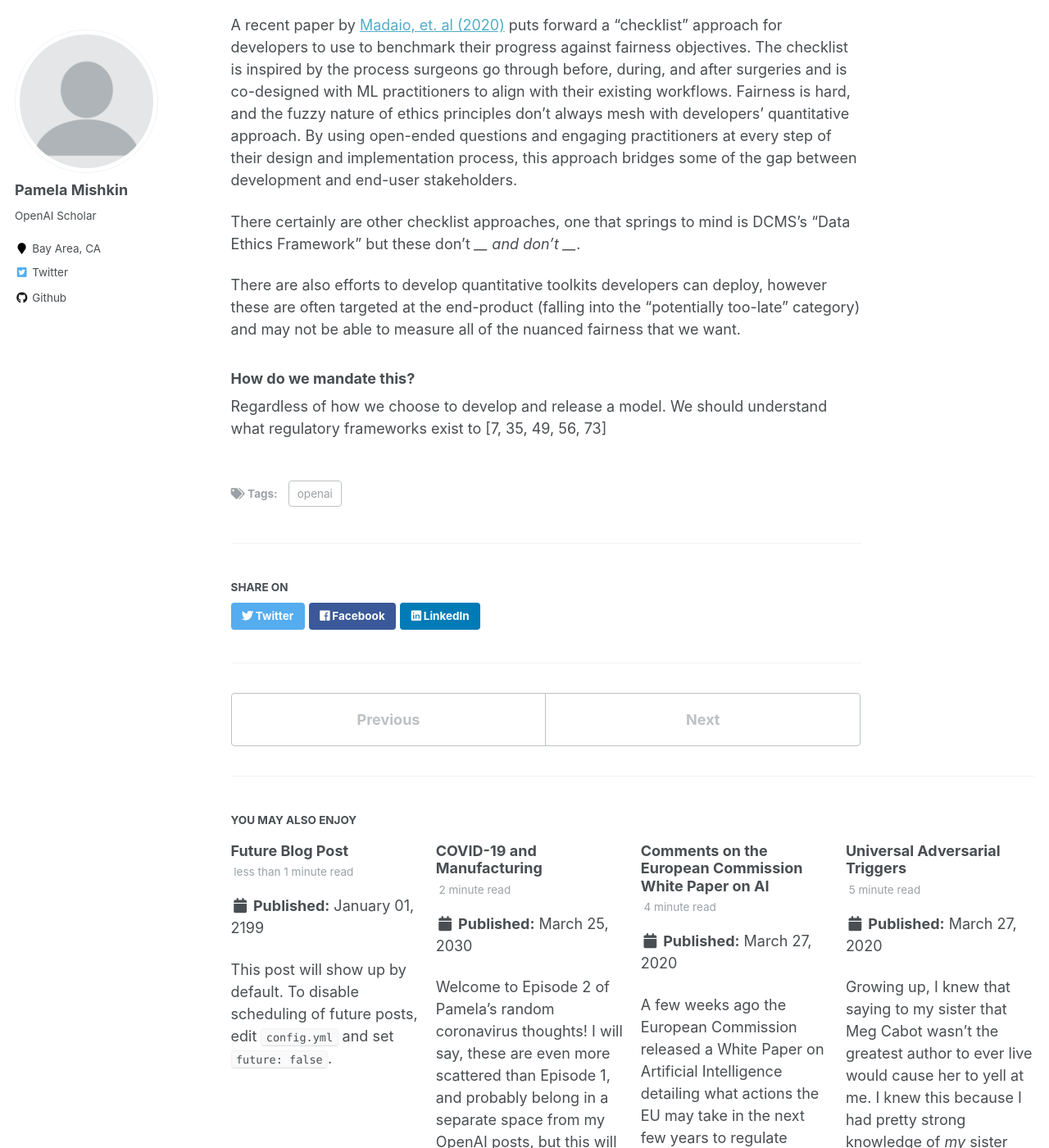
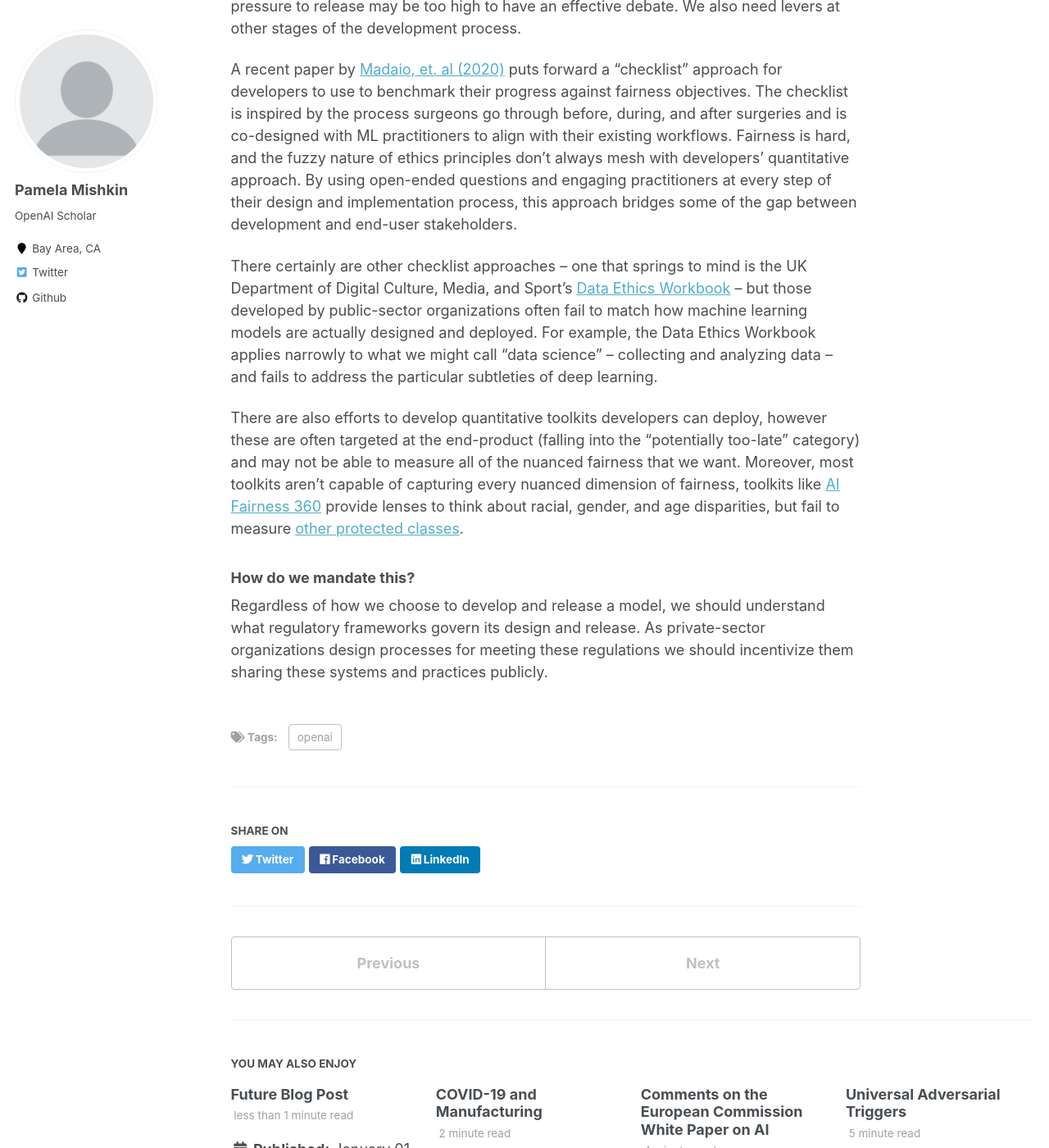
Before and after one commit to manlikemishap/manlikemishap.github.io, a Jekyll site: the page built from _posts/2020-04-09-release-strategies.md, in a window 1280 px wide and 1400 px high, scrolled down 1986 px. Shown: the whole window at 82% size. Built offline with Jekyll 4.4.1, drawn with Linux system fonts in a browser that asks for light colours; some of the changed text lies outside the part shown.

Commit message:
update release strat post

```diff
--- a/_posts/2020-04-05-release-strategies.md
+++ b/_posts/2020-04-09-release-strategies.md
@@ -12,7 +12,7 @@ In February 2019, OpenAI released the language model [GPT-2]([https://openai.com
 
 As much as language models have the potential for beneficial use, they can potentially also be used by adversarial actors for example in [generating fake content](http://google.com) or [impersonating different kinds of speech](http://google.com).
 
-Moreover, as many language models operate as "black boxes," it can be difficult to know exactly how a model will behave under all circumstances, so there are plenty of risks associated with deploying it to different applications before it has been robustly tested on a diverse set of tasks. For example, Microsoft released nazi chatbot.
+Moreover, as many language models operate as "black boxes," it can be difficult to know exactly how a model will behave under all circumstances, so there are plenty of risks associated with deploying it to different applications before it has been robustly tested on a diverse set of tasks. For example, within 24 hours of Microsoft releasing the chatbot "Tay" on Twitter, the bot devolved into [responding to users with misogynistic and racist language](https://www.theverge.com/2016/3/24/11297050/tay-microsoft-chatbot-racist).
 
 Carefully thinking about how to release a model is one lever we can use to gradually understand and evaluate the risks of that model in the world.
 
@@ -44,10 +44,10 @@ If we rely solely on the release stage, it may be too late to ensure a model is
 
 A recent paper by [Madaio, et. al (2020)](http://www.jennwv.com/papers/checklists.pdf) puts forward a "checklist" approach for developers to use to benchmark their progress against fairness objectives. The checklist is inspired by the process surgeons go through before, during, and after surgeries and is co-designed with ML practitioners to align with their existing workflows. Fairness is hard, and the fuzzy nature of ethics principles don't always mesh with developers' quantitative approach. By using open-ended questions and engaging practitioners at every step of their design and implementation process, this approach bridges some of the gap between development and end-user stakeholders.
 
-There certainly are other checklist approaches, one that springs to mind is DCMS's "Data Ethics Framework" but these don't ___ and don't ___.
+There certainly are other checklist approaches -- one that springs to mind is the UK Department of Digital Culture, Media, and Sport's [Data Ethics Workbook](https://www.gov.uk/government/publications/data-ethics-workbook) -- but those developed by public-sector organizations often fail to match how machine learning models are actually designed and deployed. For example, the Data Ethics Workbook applies narrowly to what we might call "data science" -- collecting and analyzing data -- and fails to address the particular subtleties of deep learning.
 
-There are also efforts to develop quantitative toolkits developers can deploy, however these are often targeted at the end-product (falling into the "potentially too-late" category) and may not be able to measure all of the nuanced fairness that we want.
+There are also efforts to develop quantitative toolkits developers can deploy, however these are often targeted at the end-product (falling into the "potentially too-late" category) and may not be able to measure all of the nuanced fairness that we want. Moreover, most toolkits aren't capable of capturing every nuanced dimension of fairness, toolkits like [AI Fairness 360](http://aif360.mybluemix.net/) provide lenses to think about racial, gender, and age disparities, but fail to measure [other protected classes](https://www.un.org/ruleoflaw/thematic-areas/human-rights/equality-and-non-discrimination/).
 
 ### How do we mandate this?
 
-Regardless of how we choose to develop and release a model. We should understand what regulatory frameworks exist to [7, 35, 49, 56, 73]
+Regardless of how we choose to develop and release a model, we should understand what regulatory frameworks govern its design and release. As private-sector organizations design processes for meeting these regulations we should incentivize them sharing these systems and practices publicly.
```
Also changed, not shown: other parts of _posts/2020-04-09-release-strategies.md (+1 -1 lines), _posts/2030-03-12-release-strategies.md (deleted, +0 -45 lines).
